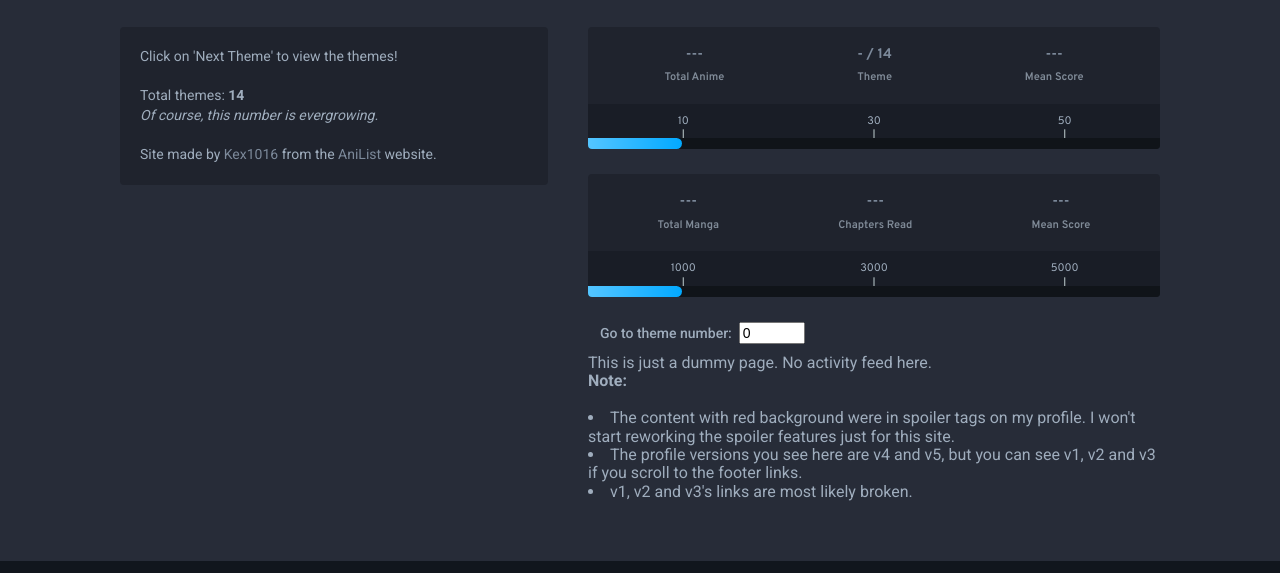
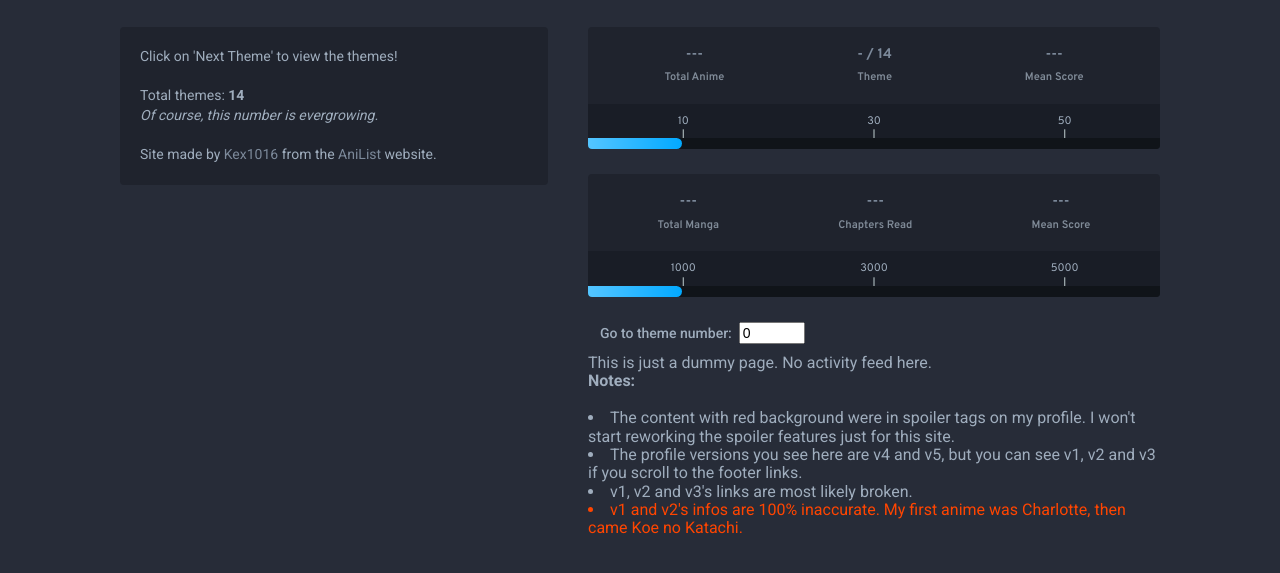
Before and after one commit to Kex1016/themes.kex1016.ga, a plain HTML site: page index.html in a window 1280 px wide. Shown: the part 379-952 px from the top of the page. Drawn offline with Linux system fonts and the light colour scheme.

Commit message:
updated notes

```diff
--- a/index.html
+++ b/index.html
@@ -154,11 +154,12 @@
 										This is just a dummy page. No activity feed here.
 										<br>
 										<span>
-											<b>Note:</b>
+											<b>Notes:</b>
 											<br><br>
 											<li>The content with red background were in spoiler tags on my profile. I won't start reworking the spoiler features just for this site.</li>
 											<li>The profile versions you see here are v4 and v5, but you can see v1, v2 and v3 if you scroll to the footer links.</li>
 											<li>v1, v2 and v3's links are most likely broken.</li>
+											<li style="color: orangered">v1 and v2's infos are 100% inaccurate. My first anime was Charlotte, then came Koe no Katachi.</li>
 										</span>
 									</div>
 									<div action="https://anilist.co/user/Kex1016/function () { [native code] }" limit="2" class="scroller" data-v-20c930b2 data-v-af0b6522> </div>
```
